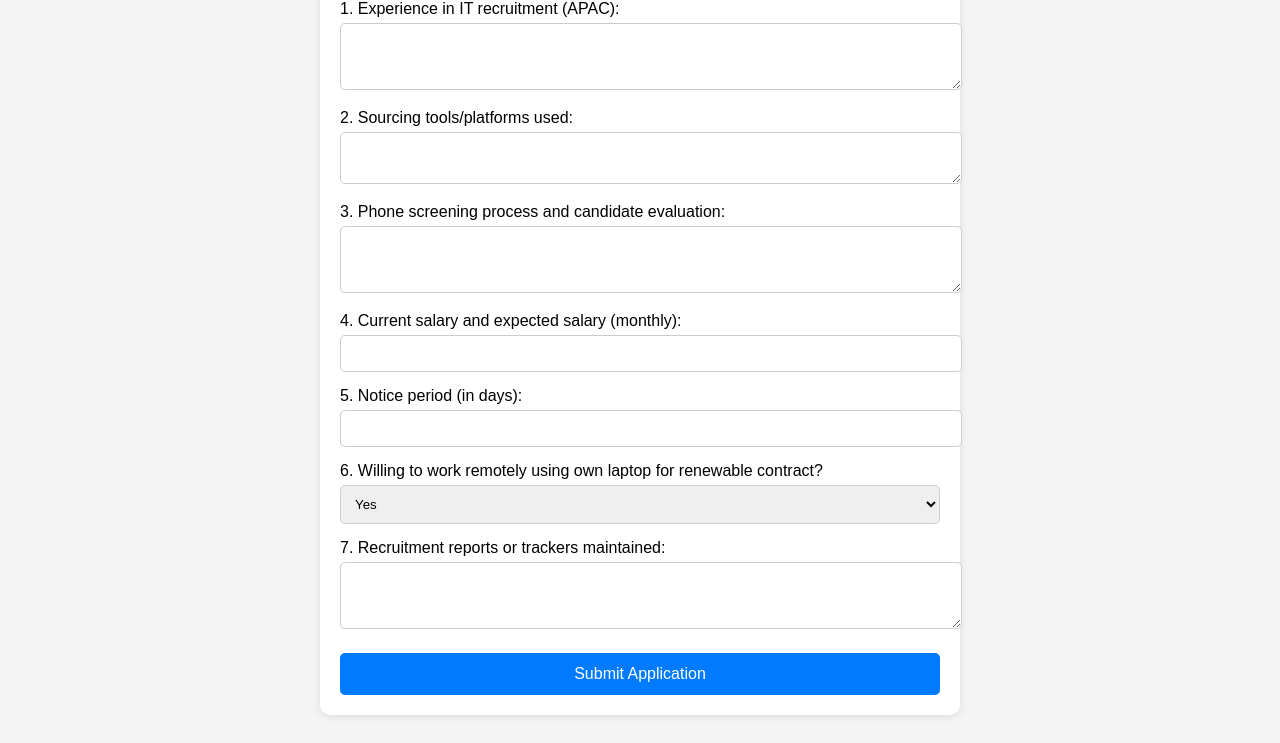
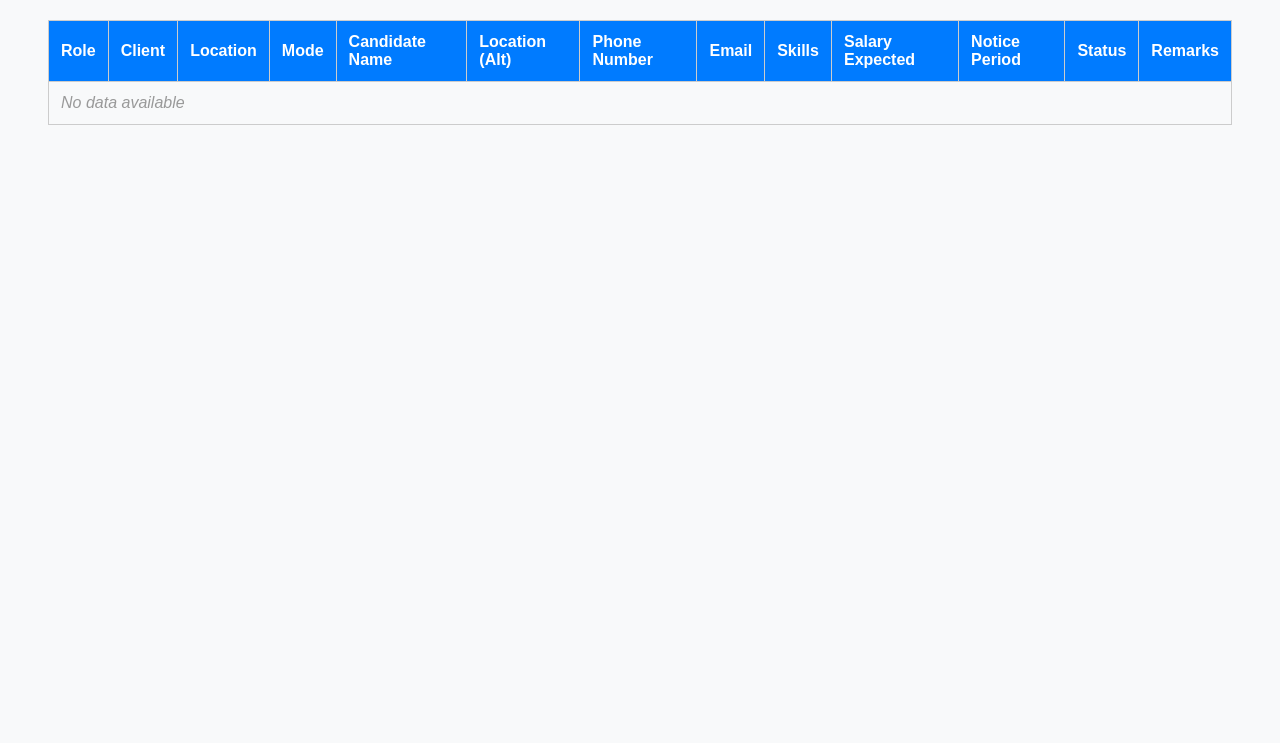
Before and after one commit to sreekanthaitek/recruiter-form, a plain HTML site: page index.html in a window 1280 px wide. Shown: the part 116-859 px from the top of the page. After the commit the page ends 800 px from the top, so only its background shows below. Drawn offline with Linux system fonts and the light colour scheme.

Commit message:
Update index.html

```diff
--- a/index.html
+++ b/index.html
@@ -1,89 +1,69 @@
-
 <!DOCTYPE html>
-<html>
+<html lang="en">
 <head>
-  <title>IT Recruiter Application Form</title>
   <meta charset="UTF-8">
-  <meta name="viewport" content="width=device-width, initial-scale=1.0">
+  <title>Candidate Tracker</title>
   <style>
     body {
       font-family: Arial, sans-serif;
-      background: #f4f4f4;
-      padding: 20px;
+      padding: 40px;
+      background-color: #f8f9fa;
     }
-    .container {
-      max-width: 600px;
-      margin: auto;
-      background: #fff;
-      padding: 20px;
-      border-radius: 10px;
-      box-shadow: 0 2px 8px rgba(0,0,0,0.1);
+    h1 {
+      text-align: center;
+      color: #333;
     }
-    h2 {
-      text-align: center;
+    table {
+      width: 100%;
+      border-collapse: collapse;
+      margin-top: 30px;
     }
-    label {
-      display: block;
-      margin: 15px 0 5px;
+    th, td {
+      border: 1px solid #ccc;
+      padding: 12px;
+      text-align: left;
     }
-    input[type="text"],
-    input[type="email"],
-    textarea,
-    select {
-      width: 100%;
-      padding: 10px;
-      border: 1px solid #ccc;
-      border-radius: 5px;
+    th {
+      background-color: #007bff;
+      color: white;
     }
-    textarea {
-      resize: vertical;
+    tr:nth-child(even) {
+      background-color: #f2f2f2;
     }
-    button {
-      margin-top: 20px;
-      width: 100%;
-      padding: 12px;
-      background: #007bff;
-      color: white;
-      border: none;
-      border-radius: 5px;
-      font-size: 16px;
-    }
-    button:hover {
-      background: #0056b3;
+    .placeholder {
+      color: #999;
+      font-style: italic;
     }
   </style>
 </head>
 <body>
-  <div class="container">
-    <h2>IT Recruiter Application Form</h2>
-    <form>
-      <label for="experience">1. Experience in IT recruitment (APAC):</label>
-      <textarea id="experience" name="experience" rows="3"></textarea>
 
-      <label for="tools">2. Sourcing tools/platforms used:</label>
-      <textarea id="tools" name="tools" rows="2"></textarea>
+  <h1>Candidate Tracker</h1>
 
-      <label for="interview_process">3. Phone screening process and candidate evaluation:</label>
-      <textarea id="interview_process" name="interview_process" rows="3"></textarea>
+  <table>
+    <thead>
+      <tr>
+        <th>Role</th>
+        <th>Client</th>
+        <th>Location</th>
+        <th>Mode</th>
+        <th>Candidate Name</th>
+        <th>Location (Alt)</th>
+        <th>Phone Number</th>
+        <th>Email</th>
+        <th>Skills</th>
+        <th>Salary Expected</th>
+        <th>Notice Period</th>
+        <th>Status</th>
+        <th>Remarks</th>
+      </tr>
+    </thead>
+    <tbody>
+      <tr>
+        <td colspan="13" class="placeholder">No data available</td>
+      </tr>
+    </tbody>
+  </table>
 
-      <label for="salary">4. Current salary and expected salary (monthly):</label>
-      <input type="text" id="salary" name="salary">
-
-      <label for="notice">5. Notice period (in days):</label>
-      <input type="text" id="notice" name="notice">
-
-      <label for="remote">6. Willing to work remotely using own laptop for renewable contract?</label>
-      <select id="remote" name="remote">
-        <option value="Yes">Yes</option>
-        <option value="No">No</option>
-        <option value="Maybe">Maybe</option>
-      </select>
-
-      <label for="reporting">7. Recruitment reports or trackers maintained:</label>
-      <textarea id="reporting" name="reporting" rows="3"></textarea>
-
-      <button type="submit">Submit Application</button>
-    </form>
-  </div>
 </body>
 </html>
```
